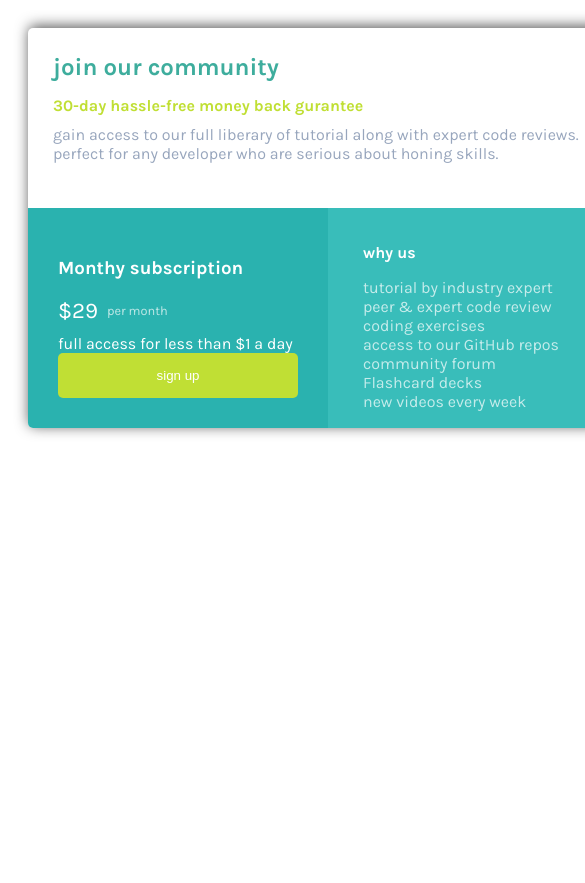
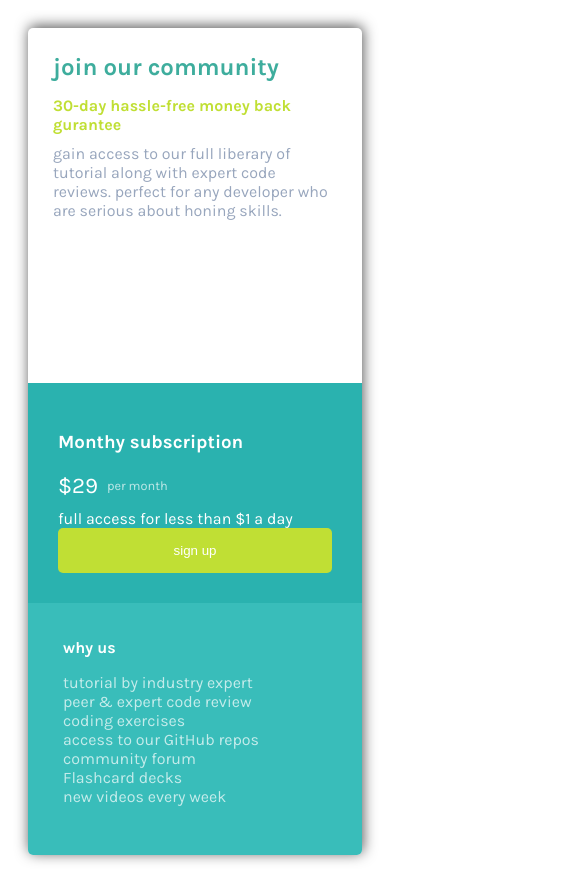
Before and after one commit to surbhisinhaa/pricing-card--frontend-mentor-challenge, a plain HTML site: page index.html in a window 390 px wide. Shown: the top 883 px of the page, 585 px wide, since content can reach past the window. Before the commit the page ends 844 px from the top, so only its background shows below. Drawn offline with Linux system fonts and the light colour scheme.

Commit message:
Update style.css

```diff
--- a/style.css
+++ b/style.css
@@ -103,3 +103,9 @@ button:hover{
     background-color:hsl(71, 44%, 50%) ;
     transform: scale(1.02);
 }
+@media (max-width:650px){
+    #bottom-right-section,#bottom-left-section,#card{
+        width:100%;
+        height:auto;
+    }
+}
```
